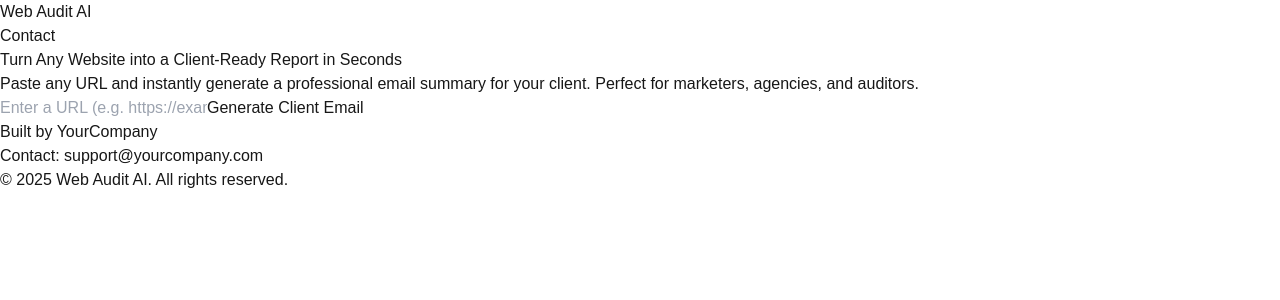
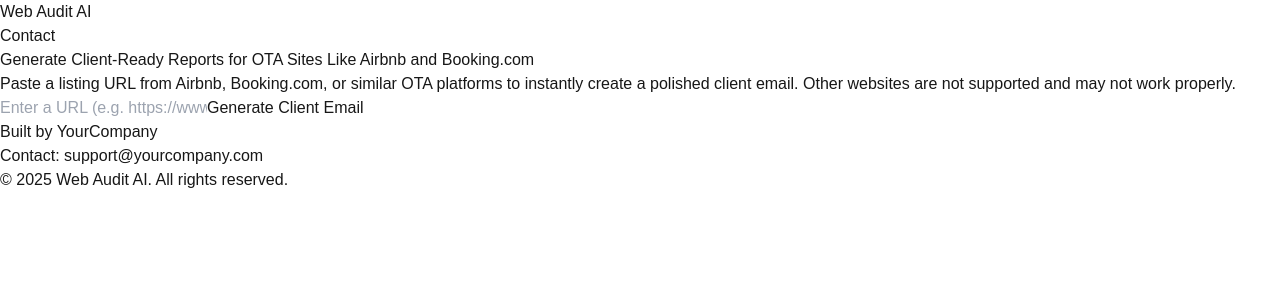
Before and after one commit to HiQualityStar/email_automation_platform, a Next.js app: page / in a window 1280 px wide. Shown: the top 300 px of the page. Built offline with nearby package versions, Linux system fonts and the light colour scheme.

Commit message:
perf: content

```diff
--- a/package.json
+++ b/package.json
@@ -10,6 +10,7 @@
   },
   "dependencies": {
     "@mendable/firecrawl-js": "^1.25.2",
+    "apify": "^3.4.2",
     "axios": "^1.9.0",
     "lucide-react": "^0.511.0",
     "next": "15.1.8",
--- a/src/app/page.tsx
+++ b/src/app/page.tsx
@@ -111,17 +111,22 @@
       {/* Hero Section */}
       <section className="flex-1 px-6 py-16 flex flex-col items-center text-center bg-gradient-to-br from-white to-emerald-50">
         <h2 className="text-4xl font-bold mb-4 text-gray-800 max-w-2xl">
-          Turn Any Website into a Client-Ready Report in Seconds
+          Generate Client-Ready Reports for OTA Sites Like Airbnb and
+          Booking.com
         </h2>
         <p className="text-lg mb-8 text-gray-600 max-w-xl">
-          Paste any URL and instantly generate a professional email summary for
-          your client. Perfect for marketers, agencies, and auditors.
+          Paste a listing URL from Airbnb, Booking.com, or similar OTA platforms
+          to instantly create a polished client email.
+          <span className="font-semibold text-red-500">
+            {" "}
+            Other websites are not supported and may not work properly.
+          </span>
         </p>
 
         <div className="w-full max-w-2xl space-y-4">
           <input
             type="text"
-            placeholder="Enter a URL (e.g. https://example.com)"
+            placeholder="Enter a URL (e.g. https://www.airbnb.com/rooms/116444626382131547)"
             value={url}
             onChange={(e) => setUrl(e.target.value)}
             className="w-full p-3 border border-gray-300 rounded-md focus:ring-2 focus:ring-emerald-500 focus:outline-none"
```
Also changed, not shown: 1 other file (tests, documents, lock files or other folders).
